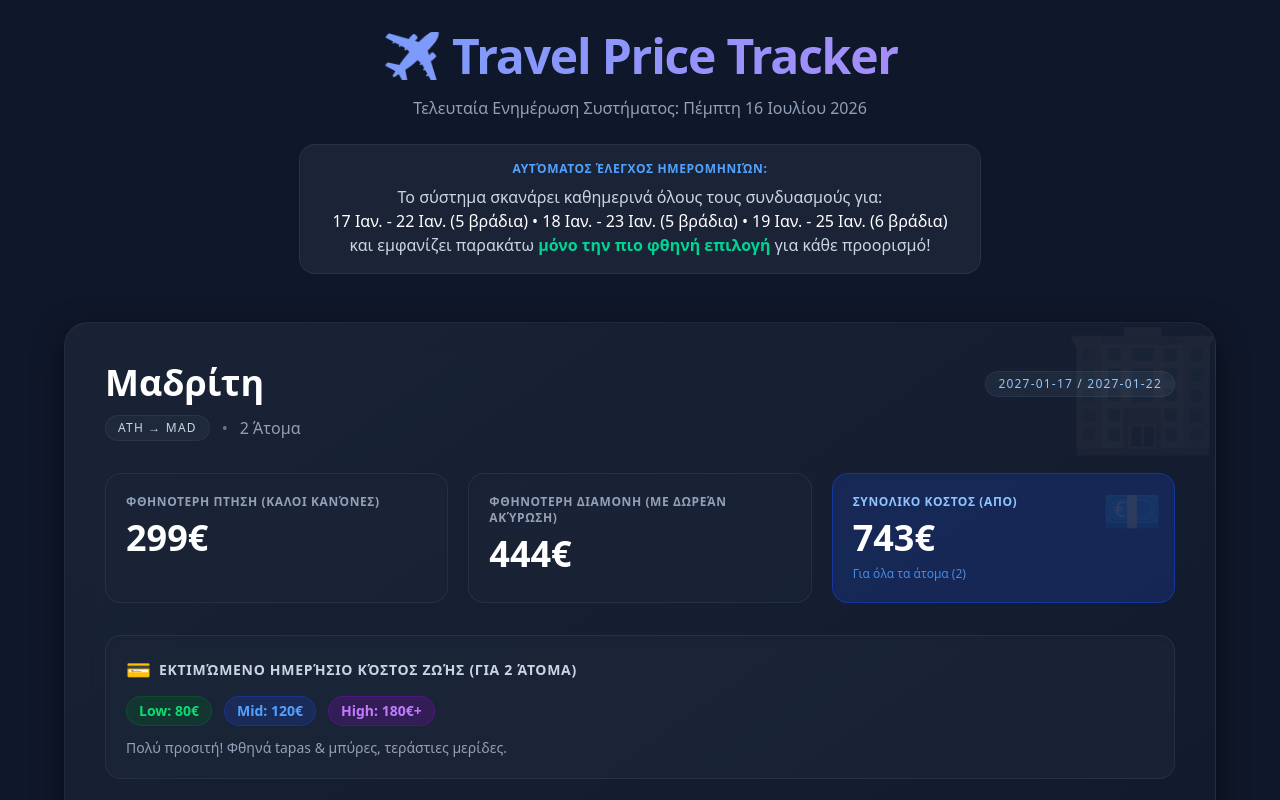
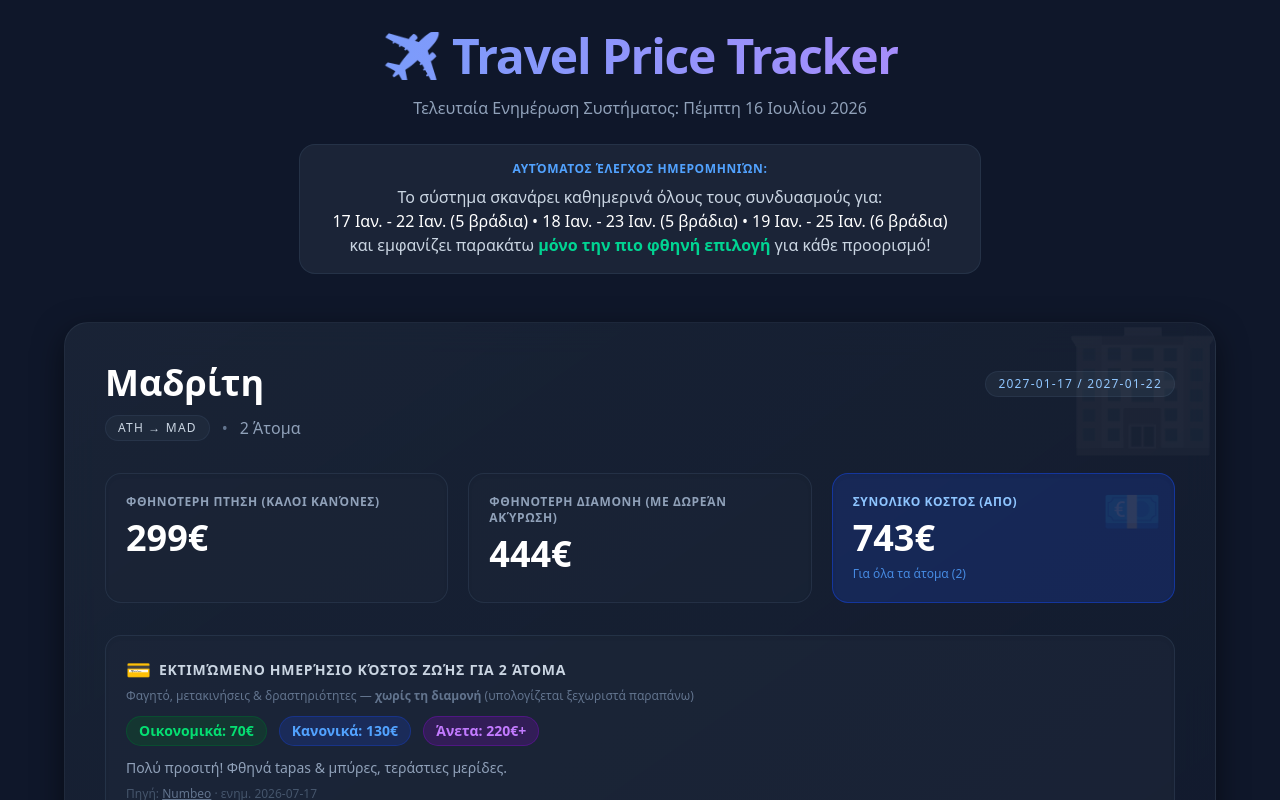
Before and after one commit to pymshadow/travel-tracker, a React (Vite) app in the folder dashboard/: page / in a window 1280 px wide. Shown: the top 800 px of the page. Built offline with nearby package versions, Linux system fonts and the light colour scheme.

Commit message:
Cost of living: real Numbeo data, per-person values x adults, no-accommodation note, source link

```diff
--- /dev/null
+++ b/dashboard/public/cost_of_living.json
@@ -0,0 +1,15 @@
+{
+  "_meta": {
+    "updated": "2026-07-17",
+    "source": "Numbeo (crowd-sourced τιμές, EUR)",
+    "basis": "Τιμές ΑΝΑ ΑΤΟΜΟ / ημέρα, ΧΩΡΙΣ διαμονή. Low: φθηνό φαγητό έξω + ΜΜΜ. Mid: εστιατόρια + καφέδες + μια δραστηριότητα. High: καλά εστιατόρια, ποτά, αξιοθέατα, ταξί.",
+    "formula": "Υπολογισμένα από τιμές Numbeo: γεύμα φθηνό/mid-range, εισιτήριο ΜΜΜ, καφές, μπύρα."
+  },
+  "MAD": { "low": 35, "mid": 65, "high": 110, "desc": "Πολύ προσιτή! Φθηνά tapas & μπύρες, τεράστιες μερίδες.", "url": "https://www.numbeo.com/cost-of-living/in/Madrid" },
+  "VIE": { "low": 45, "mid": 80, "high": 135, "desc": "Αρκετά ακριβή πόλη (κυρίως φαγητό/καφέ). Συμφέρει το street food (λουκάνικα).", "url": "https://www.numbeo.com/cost-of-living/in/Vienna" },
+  "FCO": { "low": 35, "mid": 65, "high": 105, "desc": "Προσιτό street food (πίτσα/πάστα), αλλά ακριβά εστιατόρια στο κέντρο.", "url": "https://www.numbeo.com/cost-of-living/in/Rome" },
+  "PRG": { "low": 25, "mid": 50, "high": 90, "desc": "Εξαιρετικά φθηνή πόλη (ειδικά για μπύρα και τοπικό φαγητό).", "url": "https://www.numbeo.com/cost-of-living/in/Prague" },
+  "BUD": { "low": 30, "mid": 60, "high": 105, "desc": "Ίσως η πιο φθηνή της λίστας! Τεράστια αξία για τα χρήματά σας.", "url": "https://www.numbeo.com/cost-of-living/in/Budapest" },
+  "MXP": { "low": 45, "mid": 80, "high": 135, "desc": "Από τις πιο ακριβές επιλογές. Ακριβό φαγητό, αλλά φθηνό aperitivo.", "url": "https://www.numbeo.com/cost-of-living/in/Milan" },
+  "BER": { "low": 40, "mid": 80, "high": 130, "desc": "Πολύ φθηνό street food (currywurst, doner), λογικές τιμές στα ποτά.", "url": "https://www.numbeo.com/cost-of-living/in/Berlin" }
+}
--- a/dashboard/src/App.jsx
+++ b/dashboard/src/App.jsx
@@ -1,16 +1,6 @@
 import { useState, useEffect } from 'react'
 import axios from 'axios'
 import './index.css'
-
-const COST_OF_LIVING = {
-  "VIE": { low: 100, mid: 150, high: 220, desc: "Αρκετά ακριβή πόλη (κυρίως φαγητό/καφέ). Συμφέρει το street food (λουκάνικα)." },
-  "MAD": { low: 80, mid: 120, high: 180, desc: "Πολύ προσιτή! Φθηνά tapas & μπύρες, τεράστιες μερίδες." },
-  "FCO": { low: 90, mid: 140, high: 200, desc: "Προσιτό street food (πίτσα/πάστα), αλλά ακριβά εστιατόρια στο κέντρο." },
-  "PRG": { low: 60, mid: 100, high: 150, desc: "Εξαιρετικά φθηνή πόλη (ειδικά για μπύρα και τοπικό φαγητό)." },
-  "BUD": { low: 50, mid: 90, high: 140, desc: "Ίσως η πιο φθηνή της λίστας! Τεράστια αξία για τα χρήματά σας." },
-  "MXP": { low: 110, mid: 170, high: 250, desc: "Από τις πιο ακριβές επιλογές. Ακριβό φαγητό, αλλά φθηνό aperitivo." },
-  "BER": { low: 80, mid: 130, high: 190, desc: "Πολύ φθηνό street food (currywurst, doner), λογικές τιμές στα ποτά." }
-}
 
 const MONTHS_GR = ['', 'Ιαν.', 'Φεβ.', 'Μαρ.', 'Απρ.', 'Μαΐ.', 'Ιουν.', 'Ιουλ.', 'Αυγ.', 'Σεπ.', 'Οκτ.', 'Νοε.', 'Δεκ.']
 const fmtGr = (iso) => {
@@ -21,15 +11,18 @@ const nightsOf = (a, b) => Math.round((new Date(b) - new Date(a)) / 86400000)
 
 function App() {
   const [tripsData, setTripsData] = useState([])
+  const [costOfLiving, setCostOfLiving] = useState({})
   const [lastUpdate, setLastUpdate] = useState('')
 
   const loadStaticData = async () => {
     try {
       // Σε περιβάλλον παραγωγής θα διαβάζει τα αρχεία που ανέβηκαν στο public/
-      const [tripsRes, snapRes] = await Promise.all([
+      const [tripsRes, snapRes, costRes] = await Promise.all([
         axios.get(import.meta.env.BASE_URL + 'trips.json?v=' + new Date().getTime()),
-        axios.get(import.meta.env.BASE_URL + 'snapshot.json?v=' + new Date().getTime()).catch(() => ({ data: {} }))
+        axios.get(import.meta.env.BASE_URL + 'snapshot.json?v=' + new Date().getTime()).catch(() => ({ data: {} })),
+        axios.get(import.meta.env.BASE_URL + 'cost_of_living.json?v=' + new Date().getTime()).catch(() => ({ data: {} }))
       ])
+      setCostOfLiving(costRes.data || {})
 
       const trips = tripsRes.data.trips || []
       const snapshot = snapRes.data || {}
@@ -81,7 +74,7 @@ function App() {
             const flightMin = data?.flight_min
             const bookingMin = data?.booking_min
             const cityCode = data?.to || trip.to
-            const cost = COST_OF_LIVING[cityCode]
+            const cost = costOfLiving[cityCode]
 
             return (
               <section key={trip.id} className="glass-card rounded-3xl p-6 md:p-10 overflow-hidden relative hover:border-slate-600/50 transition-colors">
@@ -124,16 +117,23 @@ function App() {
 
                 {cost && (
                   <div className="bg-slate-800/60 rounded-2xl p-4 md:p-5 mb-8 border border-slate-700/50 shadow-inner">
-                    <div className="flex items-center gap-2 mb-3">
+                    <div className="flex items-center gap-2 mb-1">
                       <span className="text-xl">💳</span>
-                      <h3 className="text-sm uppercase tracking-wider font-bold text-slate-300">Εκτιμώμενο Ημερήσιο Κόστος Ζωής (Για {adults} Άτομα)</h3>
+                      <h3 className="text-sm uppercase tracking-wider font-bold text-slate-300">Εκτιμώμενο Ημερήσιο Κόστος Ζωής για {adults} Άτομα</h3>
                     </div>
+                    <p className="text-xs text-slate-500 mb-3">Φαγητό, μετακινήσεις & δραστηριότητες — <strong>χωρίς τη διαμονή</strong> (υπολογίζεται ξεχωριστά παραπάνω)</p>
                     <div className="flex flex-wrap gap-3 mb-3">
-                      <span className="px-3 py-1 bg-green-900/40 text-green-400 rounded-full text-sm font-bold border border-green-800/50">Low: {cost.low}€</span>
-                      <span className="px-3 py-1 bg-blue-900/40 text-blue-400 rounded-full text-sm font-bold border border-blue-800/50">Mid: {cost.mid}€</span>
-                      <span className="px-3 py-1 bg-purple-900/40 text-purple-400 rounded-full text-sm font-bold border border-purple-800/50">High: {cost.high}€+</span>
+                      <span className="px-3 py-1 bg-green-900/40 text-green-400 rounded-full text-sm font-bold border border-green-800/50">Οικονομικά: {cost.low * adults}€</span>
+                      <span className="px-3 py-1 bg-blue-900/40 text-blue-400 rounded-full text-sm font-bold border border-blue-800/50">Κανονικά: {cost.mid * adults}€</span>
+                      <span className="px-3 py-1 bg-purple-900/40 text-purple-400 rounded-full text-sm font-bold border border-purple-800/50">Άνετα: {cost.high * adults}€+</span>
                     </div>
                     <p className="text-sm text-slate-400">{cost.desc}</p>
+                    {cost.url && (
+                      <p className="text-xs text-slate-600 mt-2">
+                        Πηγή: <a href={cost.url} target="_blank" rel="noreferrer" className="text-slate-500 hover:text-slate-400 underline">Numbeo</a>
+                        {costOfLiving._meta?.updated && <span> · ενημ. {costOfLiving._meta.updated}</span>}
+                      </p>
+                    )}
                   </div>
                 )}
 
```
